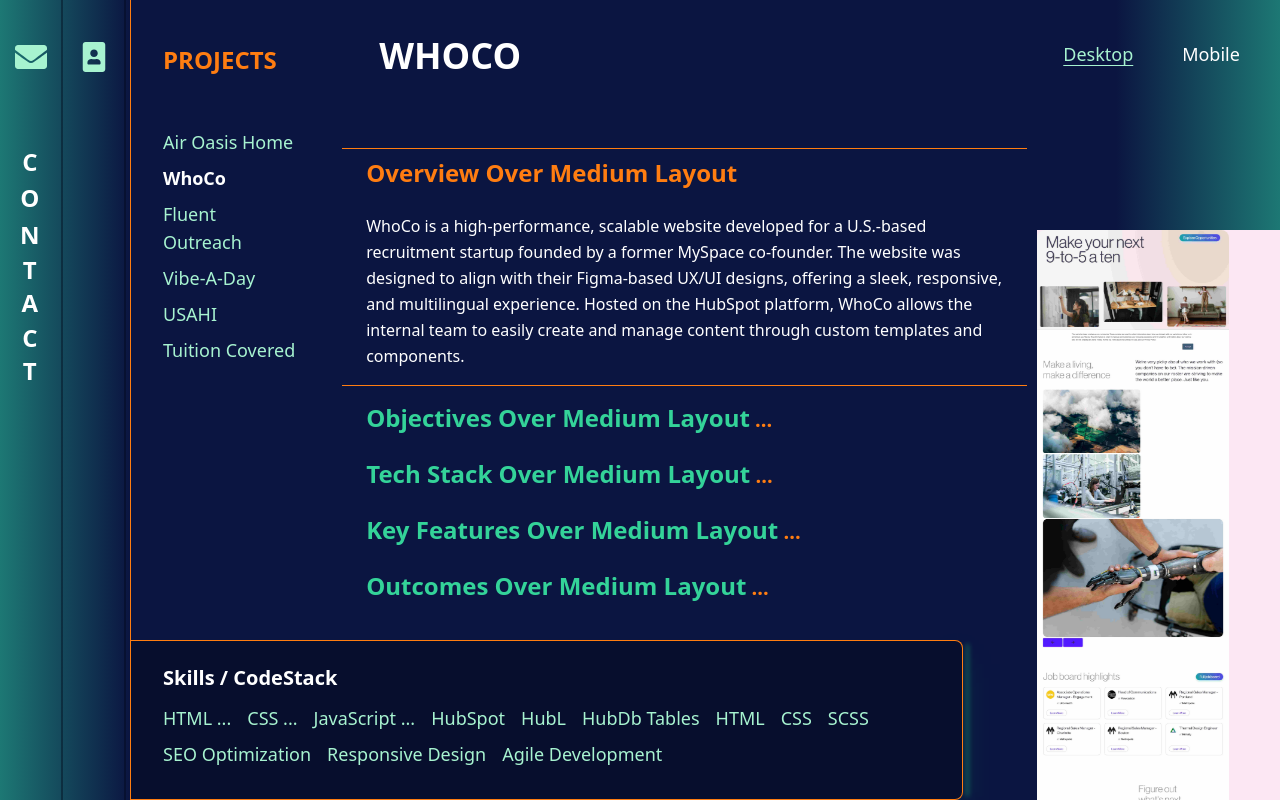
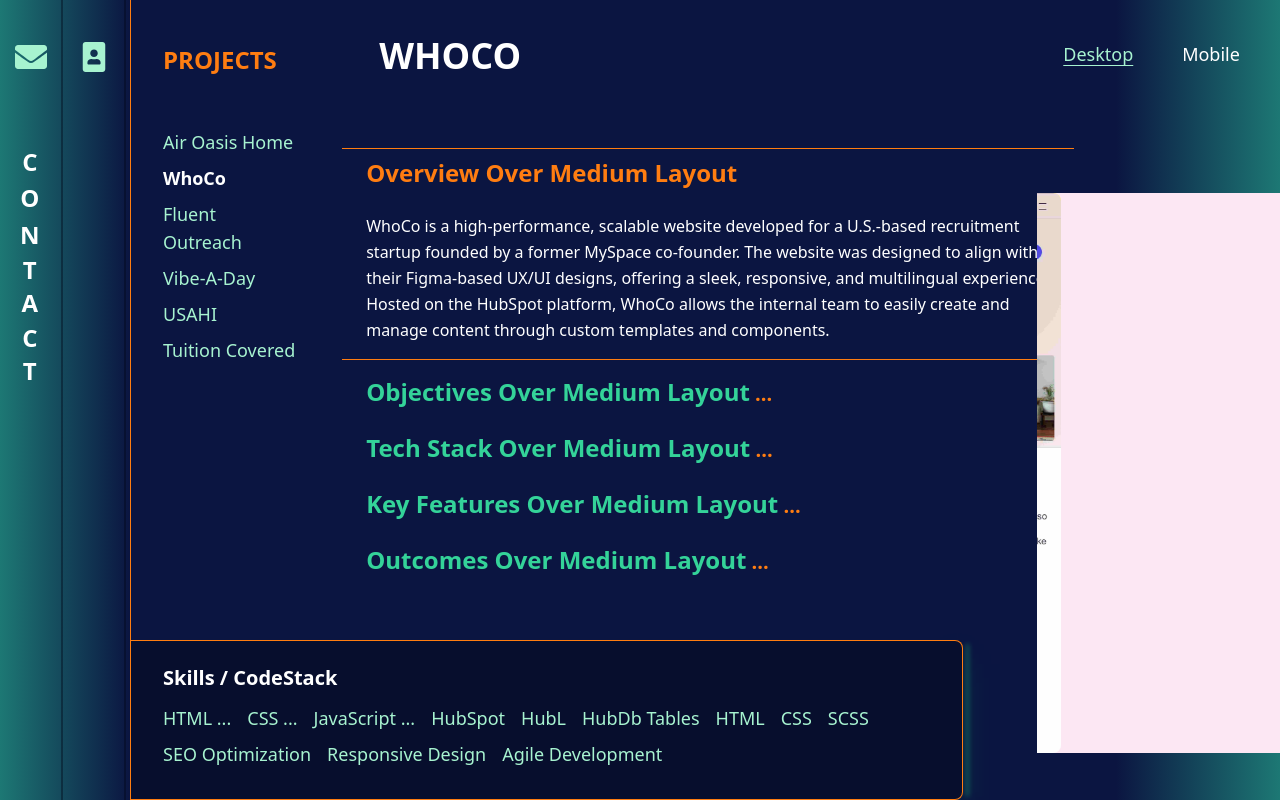
Before and after one commit to MylesPillay/Dev-Portfolio, a Next.js app: page /projects in a window 1280 px wide. Both pictures are taken after a click on the item "WhoCo". Built offline with nearby package versions, Linux system fonts and the light colour scheme.

Commit message:
making progress on  large screen hover for desktop

```diff
--- /dev/null
+++ b/src/app/components/projects/LargeScreenWebsiteProjectImages.tsx
@@ -0,0 +1,38 @@
+import React from "react";
+import Image from "next/image";
+import projects from "./ProjectsObject";
+
+interface LargeScreenWebsiteProjectImagesProps {
+	selectedProject: (typeof projects)[0];
+	images: string[];
+	currentImageIndex: number;
+	isImageContainerHovered: boolean;
+}
+
+const LargeScreenWebsiteProjectImages: React.FC<
+	LargeScreenWebsiteProjectImagesProps
+> = ({ currentImageIndex, images, isImageContainerHovered }) => {
+	return (
+		<div className='flex  w-auto h-full  rounded-lg align-start justify-start items-start self-start  overflow-y-scroll overflow-x-hidden bg-yellow-200'>
+			<div className='rounded-lg overflow-y-scroll '>
+				<div className={`w-full justify-center h-auto flex-grow`}>
+					<Image
+						src={images[currentImageIndex]}
+						className='rounded-lg'
+						alt={`Project screenshot `}
+						layout='responsive'
+						width={100}
+						height={90}
+						objectFit='cover'
+						style={{
+							maxHeight: 1500
+						}}
+						quality={100}
+					/>
+				</div>
+			</div>
+		</div>
+	);
+};
+
+export default LargeScreenWebsiteProjectImages;
--- a/src/app/components/projects/ProjectAccordianWeb.tsx
+++ b/src/app/components/projects/ProjectAccordianWeb.tsx
@@ -3,6 +3,7 @@
 
 interface ProjectAccordionWebProps {
 	selectedProject: Project;
+	selectedIndex: number;
 	imageContainerHovered: boolean;
 	activeSection: string;
 	setActiveSection: (section: string) => void;
@@ -13,6 +14,7 @@
 const ProjectAccordionWeb: React.FC<ProjectAccordionWebProps> = ({
 	screenSize,
 	selectedProject,
+	selectedIndex,
 	imageContainerHovered,
 	setIsImageContainerHovered,
 	activeSection,
@@ -95,9 +97,13 @@
 			className={`flex flex-grow flex-col   border-t ${
 				activeSection === "Overview" ? "border-t-0" : ""
 			} border-orangeflame space-y-2 ${
+				(selectedIndex === 0 || selectedIndex === 3) &&
 				imageContainerHovered
 					? "lg:max-w-[51%] w-auto"
-					: "min-w-[73%] lg:max-w-[73%] w-auto"
+					: (selectedIndex === 0 || selectedIndex === 3) &&
+					  !imageContainerHovered
+					? "min-w-[73%] lg:max-w-[73%] w-auto"
+					: "lg:min-w-[78%] w-auto"
 			}`}
 			onMouseEnter={() => {
 				if (imageContainerHovered) {
--- a/src/app/components/projects/WebsiteProjectImages.tsx
+++ b/src/app/components/projects/WebsiteProjectImages.tsx
@@ -13,13 +13,12 @@
 	images
 }) => {
 	return (
-		<div className='flex w-[100%] rounded-lg align-middle justify-center items-center self-center max-h-[110vh] h-full overflow-y-hidden overflow-x-hidden'>
+		<div className='flex w-[100%] rounded-lg align-middle justify-center items-start self-center max-h-[110vh] h-full min-h-[90vh] overflow-y-hidden overflow-x-hidden bg-yellow-200'>
 			<div
 				className={`
-									flex justify-center  w-full `}>
-				<div className='rounded-lg  max-h-[85vh]  w-auto overflow-y-auto overflow-x-hidden'>
-					<div
-						className={`w-[100%] justify-center h-full flex-shrink-0 flex-grow`}>
+									flex justify-center  h-full w-full `}>
+				<div className='rounded-lg  h-full  w-full overflow-y-auto overflow-x-hidden'>
+					<div className={`w-full justify-center h-auto  flex-grow`}>
 						<Image
 							src={images[currentImageIndex]}
 							className='rounded-lg'
--- a/src/app/components/projects/responsive-layout-components/OverMediumLayout.tsx
+++ b/src/app/components/projects/responsive-layout-components/OverMediumLayout.tsx
@@ -3,7 +3,7 @@
 import ProjectAccordionWeb from "../ProjectAccordianWeb";
 import ProjectImagePagination from "../ProjectImagePagination";
 import { Project } from "../ProjectsObject";
-import WebsiteProjectImages from "../WebsiteProjectImages";
+import LargeScreenWebsiteProjectImages from "../LargeScreenWebsiteProjectImages";
 
 interface OverMediumLayoutProps {
 	setIsImageContainerHovered: (hovered: boolean) => void;
@@ -47,6 +47,7 @@
 				<ProjectAccordionWeb
 					screenSize={screenSize}
 					selectedProject={selectedProject}
+					selectedIndex={selectedIndex}
 					imageContainerHovered={isImageContainerHovered}
 					activeSection={activeSection}
 					setActiveSection={setActiveSection}
@@ -104,12 +105,12 @@
 						</div>
 					) : (
 						<div
-							className={`h-auto max-h-[80vh] overflow-y-hidden bg-pink-100 justify-center items-center transition-transform duration-300 ease-in-out ${
+							className={` absolute right-0 flex flex-col  mb-[40%] w-[200%] h-[70%] items-start align-top justify-around  self-start overflow-y-hidden bg-pink-100 transition-transform duration-300  ease-in-out ${
 								isImageContainerHovered
-									? "lg:absolute lg:left-0 lg:top-0 lg:w-full lg:h-full lg:translate-x-0 lg:z-20"
-									: "relative lg:min-w-[13vw] lg:translate-x-[0vw] w-auto flex"
+									? "lg:translate-x-[-3vw] "
+									: "  lg:translate-x-[0vw] "
 							}`}>
-							<WebsiteProjectImages
+							<LargeScreenWebsiteProjectImages
 								selectedProject={selectedProject}
 								images={
 									viewMode === "web"
@@ -117,6 +118,9 @@
 										: selectedProject.images.mobile
 								}
 								currentImageIndex={currentImageIndex}
+								isImageContainerHovered={
+									isImageContainerHovered
+								}
 							/>
 							<div className='w-full justify-end items-end'>
 								<ProjectImagePagination
```
